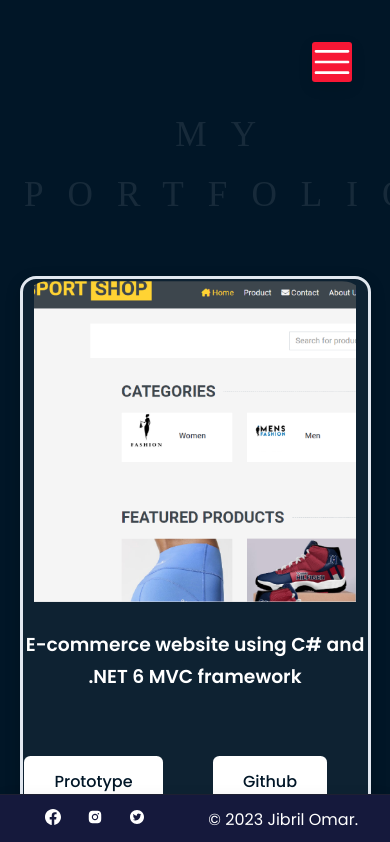
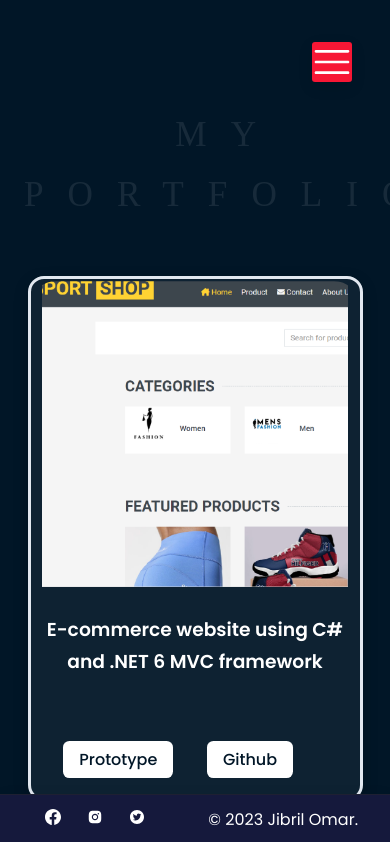
Before and after one commit to jibrilosman/portfolio-router, a React (Create React App) app: page /portfolio in a window 390 px wide. Shown: the top 842 px of the page. Built offline with nearby package versions, Linux system fonts and the light colour scheme; a web font is replaced by a local one.

Commit message:
Add files via upload

```diff
--- a/src/components/Navigation/Nav.jsx
+++ b/src/components/Navigation/Nav.jsx
@@ -59,7 +59,7 @@ function closeMenu(){
             </Link>
 
         </nav>
-            <Link to='/' onClick={toggleMenu}>
+            <Link to={({isActive}) => isActive ? 'active' : ''} onClick={toggleMenu}>
                 {<RxHamburgerMenu className='icon'/>}
             </Link>
     </>
--- a/src/darkTheme.css
+++ b/src/darkTheme.css
@@ -26,7 +26,7 @@
     transition: all 0.5s ease-in-out;
 }
 [data-theme="light"]  {
-    background: var(--color-bg-light);
+    background: var(--color-light);
     color: var(--color-text-light);
     transition: all 0.5s ease-in-out;
 }
@@ -36,7 +36,7 @@
     transition: all 0.5s ease-in-out;
 }
 [data-theme="light"] nav {
-    background: var(--color-bg-light);
+    background: var(--color-light);
     color: var(--color-text-light);
     transition: all 0.5s ease-in-out;
 }
--- a/src/pages/portfolio/Portfolio.css
+++ b/src/pages/portfolio/Portfolio.css
@@ -52,6 +52,7 @@
 }
 .portfolio-item-cta {
     display: flex;
+    justify-content: center;
     gap: 1rem;
     margin-bottom: 1rem;
 }
@@ -78,9 +79,13 @@
 /* media query (medium devices)*/
 @media screen and (max-width: 1024px) {
     .portfolio-container{
-        grid-template-columns: 1fr 1fr;
-        gap: 1.2rem;
+        grid-template-columns: repeat(2, 370px);
+        justify-content: center;
+        gap: 1rem;
     }
+    .portfolio-item-cta > .btn {
+        padding: 0.3rem 1.5rem;
+     }
     .portfolio-place-holder h1{
         font-size: 4rem;
         left: 17px;
@@ -91,8 +96,15 @@
  /* media query (small devices)*/
  @media screen and (max-width: 600px) {
      .portfolio-container{
-         grid-template-columns: 1fr;
+         grid-template-columns: 335px;
+         justify-content: center;
          gap: 1rem;
+     }
+     .portfolio-item-cta {
+        gap: 0;
+     }
+     .portfolio-item-cta > .btn {
+        padding: 0.3rem 1rem;
      }
      .portfolio-place-holder h1{
         top: -7px;
```
